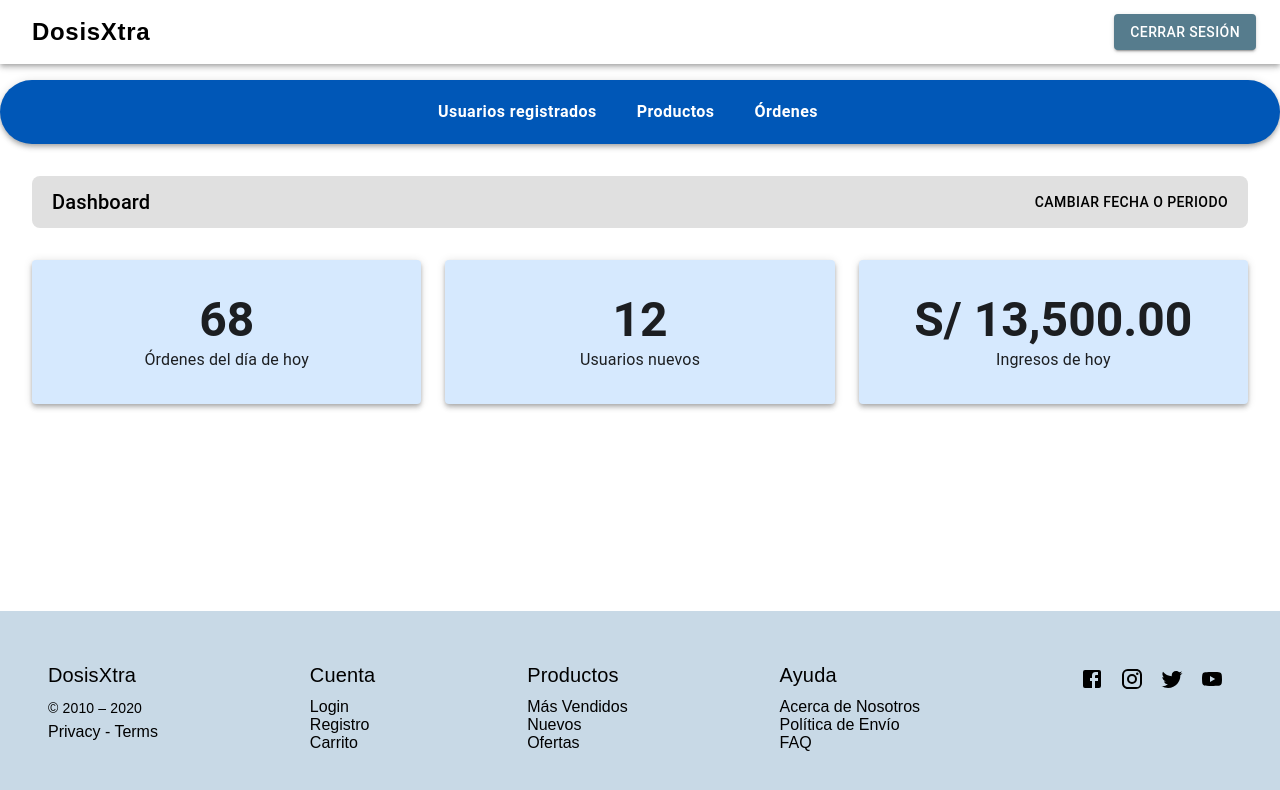
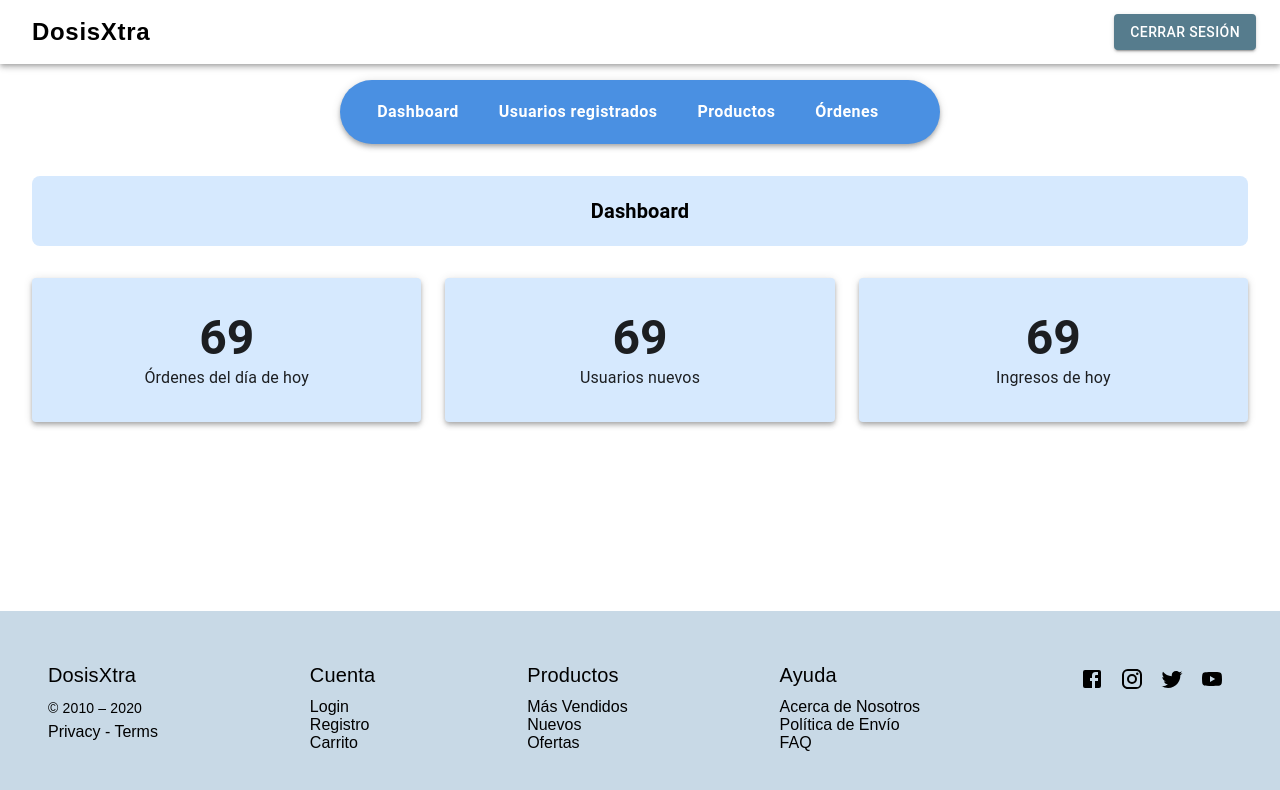
Before and after one commit to LordEnnard14/ProyIngSoftware2, a React (Create React App) app in the folder proyingsoftware2/: page /Dashboard in a window 1280 px wide. Shown: the top 790 px of the page. Built offline with nearby package versions, Linux system fonts and the light colour scheme.

Commit message:
Correcion Dashboard

```diff
--- a/proyingsoftware2/src/COMPONENTES/BarraHorizontalAdmin.js
+++ b/proyingsoftware2/src/COMPONENTES/BarraHorizontalAdmin.js
@@ -15,9 +15,13 @@ const BotonNavegacion = styled(Button)(({ theme }) => ({
 
 const BarraHorizontalAdmin = () => {
   return (
-    <AppBar position="static" sx={{ backgroundColor: '#0057B7', borderRadius: '50px', mt: 2 }}>
+    <Box sx={{ display: 'flex', justifyContent: 'center', mt: 2 }}>
+      <AppBar position="static" sx={{ backgroundColor: '#4A90E2', borderRadius: '50px', maxWidth: '600px', width: '100%' }}>
         <Toolbar sx={{ justifyContent: 'center' }}>
-        <Box>
+          <Box sx={{ display: 'flex', justifyContent: 'center' }}>
+          <BotonNavegacion>
+              Dashboard
+            </BotonNavegacion>
             <BotonNavegacion>
               Usuarios registrados
             </BotonNavegacion>
@@ -30,6 +34,7 @@ const BarraHorizontalAdmin = () => {
           </Box>
         </Toolbar>
       </AppBar>
+    </Box>
   );
 };
 
--- a/proyingsoftware2/src/PAGINAS/ADMINISTRADOR/Dashboard.js
+++ b/proyingsoftware2/src/PAGINAS/ADMINISTRADOR/Dashboard.js
@@ -13,16 +13,18 @@ const Dashboard = () => {
         <Box
           sx={{
             display: 'flex',
-            justifyContent: 'space-between',
-            alignItems: 'center',
-            backgroundColor: '#E0E0E0',
+            justifyContent: 'center', // Centra el texto horizontalmente
+            alignItems: 'center', // Centra el texto verticalmente
+            backgroundColor: '#D6E9FE', // Fondo color celeste
             padding: '10px 20px',
             borderRadius: '8px',
             mb: 4,
+            height: '50px' // Establece una altura fija si es necesario
           }}
         >
-          <Typography variant="h6">Dashboard</Typography>
-          <Typography variant="button">Cambiar Fecha o Periodo</Typography>
+          <Typography variant="h6" sx={{ fontWeight: 'bold' }}>
+            Dashboard
+          </Typography>
         </Box>
 
         {/* Cuerpo del dashboard */}
@@ -37,7 +39,7 @@ const Dashboard = () => {
               }}
             >
               <Typography variant="h3" sx={{ fontWeight: 'bold' }}>
-                68
+                69
               </Typography>
               <Typography variant="body1">Órdenes del día de hoy</Typography>
             </Paper>
@@ -53,7 +55,7 @@ const Dashboard = () => {
               }}
             >
               <Typography variant="h3" sx={{ fontWeight: 'bold' }}>
-                12
+                69
               </Typography>
               <Typography variant="body1">Usuarios nuevos</Typography>
             </Paper>
@@ -69,7 +71,7 @@ const Dashboard = () => {
               }}
             >
               <Typography variant="h3" sx={{ fontWeight: 'bold' }}>
-                S/ 13,500.00
+                69
               </Typography>
               <Typography variant="body1">Ingresos de hoy</Typography>
             </Paper>
```
Lines whose indentation alone changed are shown as unchanged.
